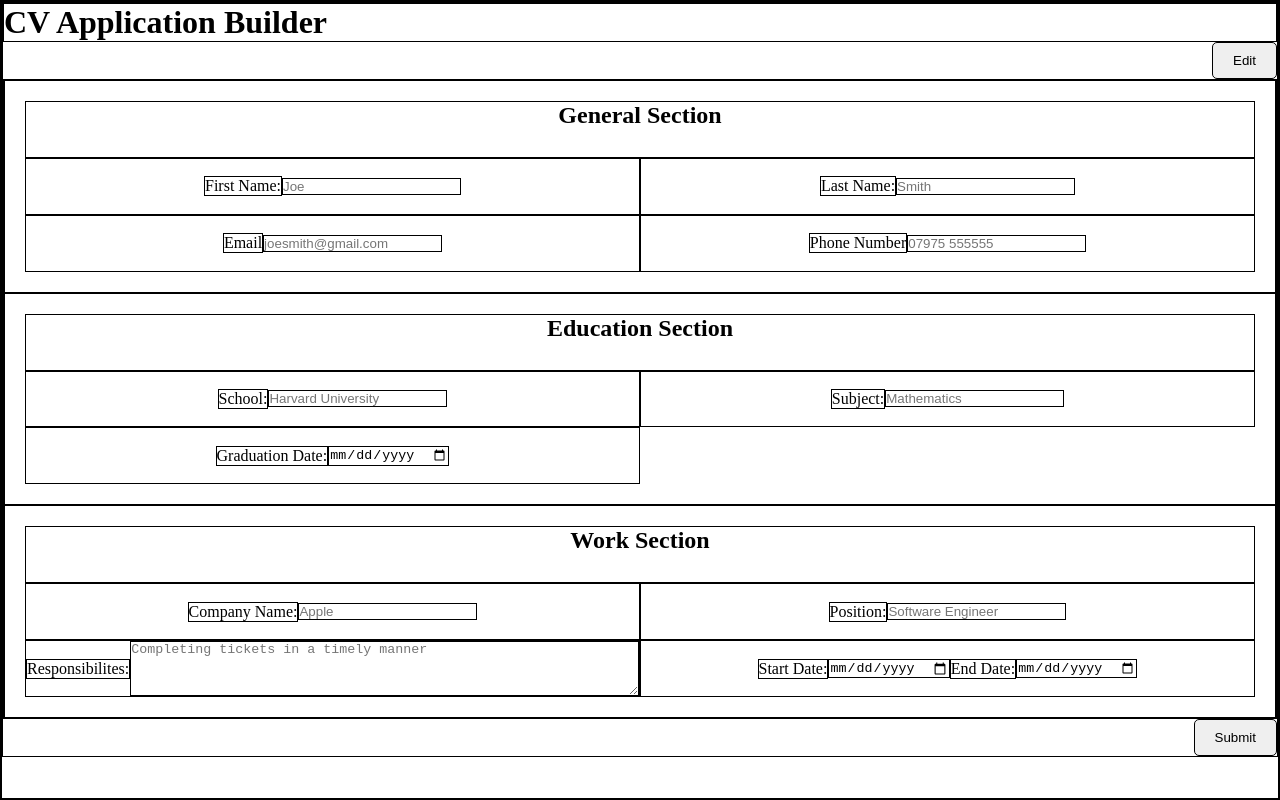
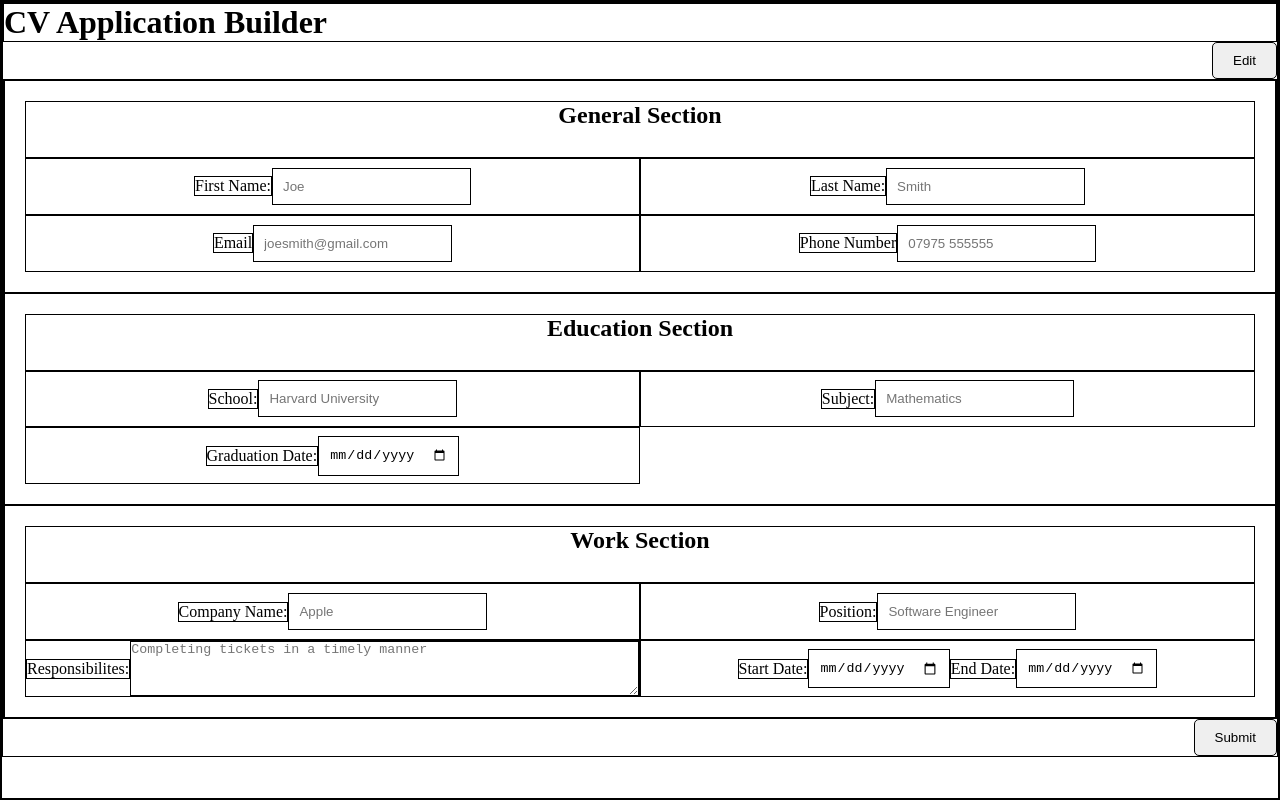
Before and after one commit to Scanceptic/cv-application, a React (Vite) app: page / in a window 1280 px wide. Built offline with nearby package versions, Linux system fonts and the light colour scheme.

Commit message:
expand inputs and add in Todo item comments

```diff
--- a/src/styles/App.css
+++ b/src/styles/App.css
@@ -49,6 +49,10 @@ body {
     align-items: center;
 }
 
+input {
+    padding: 10px;
+}
+
 .large {
     width: 100%;
     height: 100%;
```
Also changed, not shown: src/components/App.jsx (+8 -0 lines).
